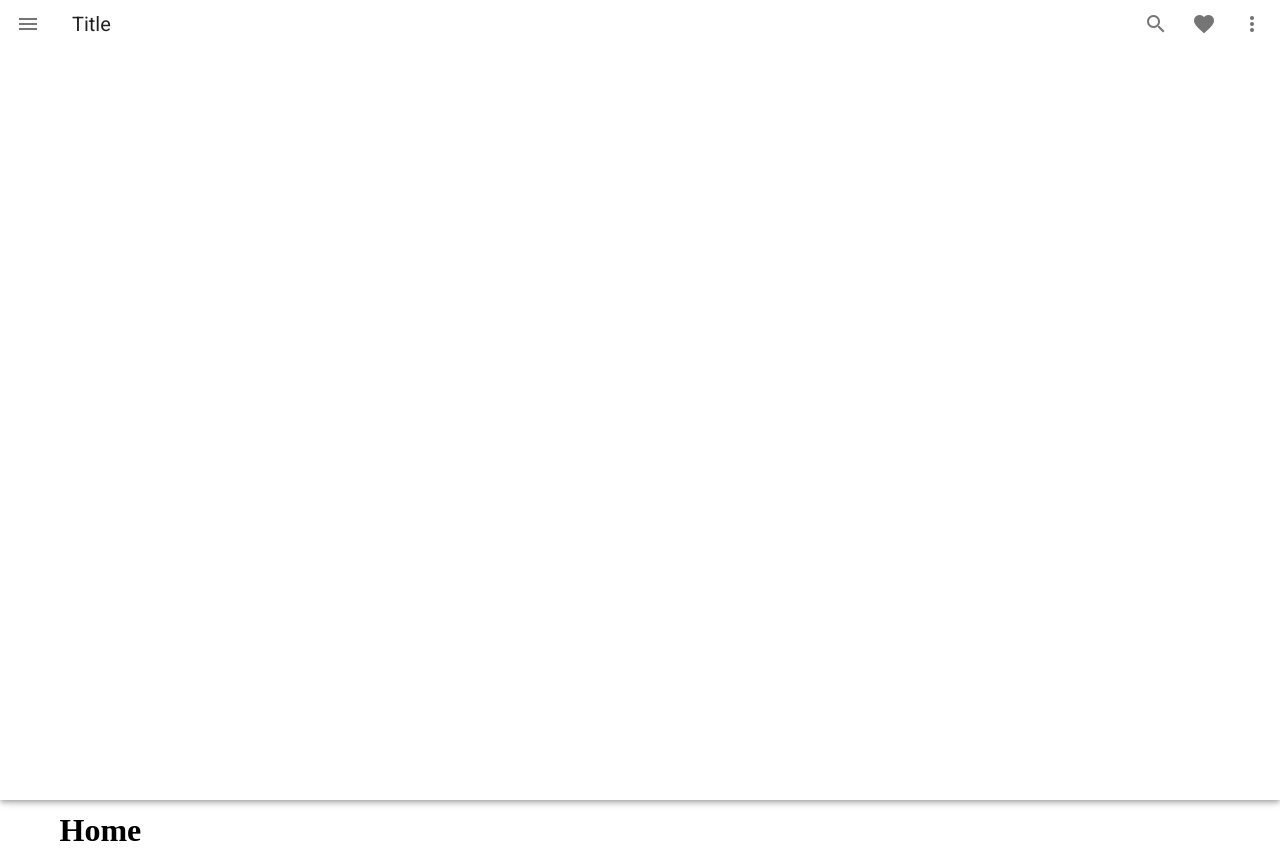
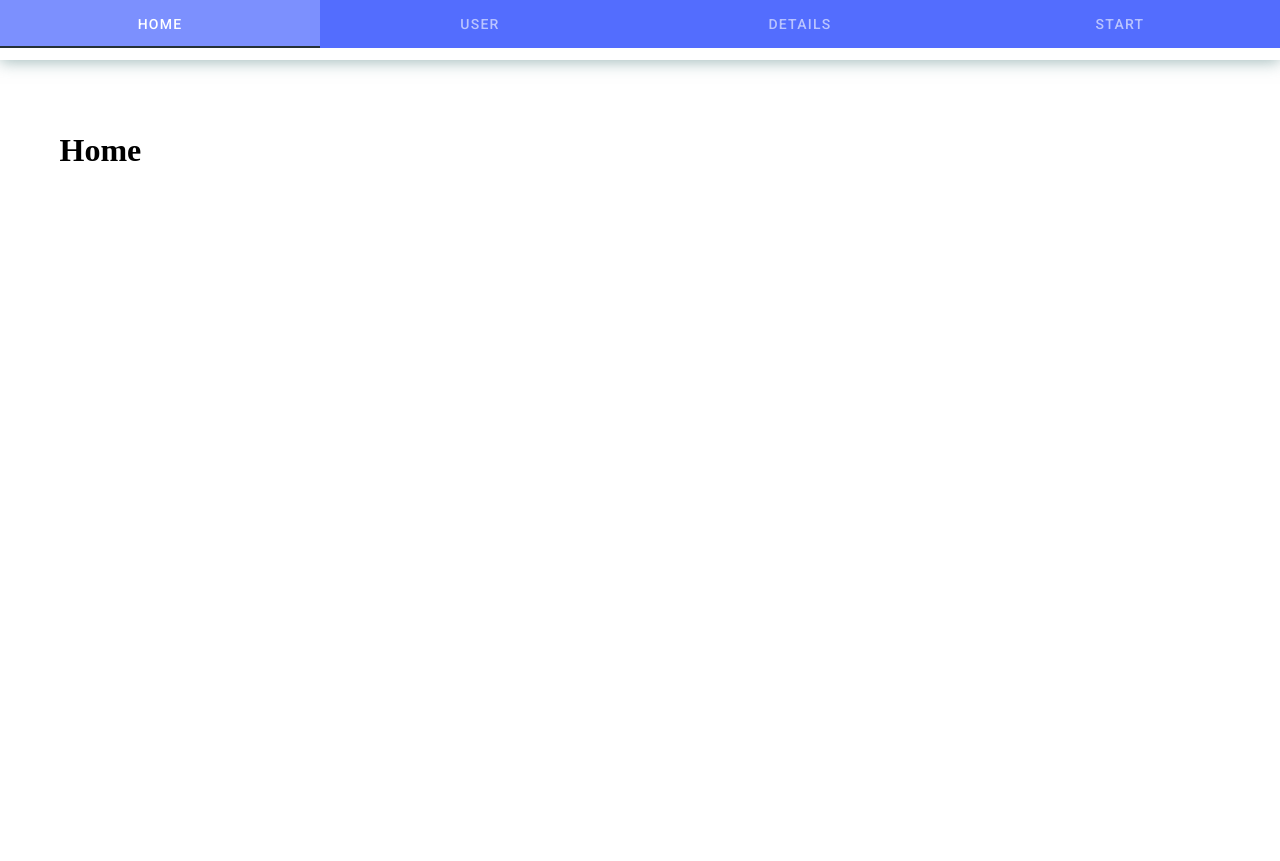
Before and after one commit to AmauriMarcos/vue-router, a Vue app: page / in a window 1280 px wide. After the commit the page ends 800 px from the top, so only its background shows below. Built offline with nearby package versions, Linux system fonts and the light colour scheme.

Commit message:
add tab and links to it

```diff
--- a/src/App.vue
+++ b/src/App.vue
@@ -1,15 +1,10 @@
 <template>
-<div>
-  <div class="header">
-     <Header></Header>
+  <div>
+    <Header></Header>
+    <div class="container">
+        <router-view></router-view>
+    </div>
   </div>
-
-  <div class="container">
-     <router-view></router-view>
-   </div>
-</div>
-
-
 </template>
 
 <script>
@@ -22,6 +17,12 @@ export default {
 </script>
 
 <style lang="scss">
+  *{
+     box-sizing: border-box;
+     margin: 0;
+     padding: 0;
+  }
+
   h2{
     margin-bottom: 3rem;
   }
@@ -30,6 +31,7 @@ export default {
   }
   .container{
     padding: 3% 15%;
+    /* margin-top: 3rem; */
   }
  /*  .header{
     position: fixed;
--- a/src/components/Header.vue
+++ b/src/components/Header.vue
@@ -1,31 +1,101 @@
 <template>
-    <div id="app">
-    <v-app id="inspire">
-      <v-toolbar dense>
-        <v-app-bar-nav-icon></v-app-bar-nav-icon>
+    <div class="app">
+        <div
+          class="navbar"
+          :class="{ 'navbar--hidden': !showNavbar }"
 
-        <v-toolbar-title>Title</v-toolbar-title>
-
-        <v-spacer></v-spacer>
-
-        <v-btn icon>
-          <v-icon>mdi-magnify</v-icon>
-        </v-btn>
-
-        <v-btn icon>
-          <v-icon>mdi-heart</v-icon>
-        </v-btn>
-
-        <v-btn icon>
-          <v-icon>mdi-dots-vertical</v-icon>
-        </v-btn>
-      </v-toolbar>
-    </v-app>
+        >
+          <v-app>
+            <v-tabs
+              fixed-tabs
+              background-color='indigo accent-2'
+              dark
+            >
+            <v-tabs-slider color="blue-grey darken-4"></v-tabs-slider>
+            <v-tab to="/">
+              Home
+            </v-tab>
+            <v-tab to="/user">
+              User
+            </v-tab>
+            <v-tab to="/user/detail">
+              Details
+            </v-tab>
+            <v-tab to="/user/start">
+              Start
+            </v-tab>
+            </v-tabs>
+          </v-app>
+        </div>
     </div>
 </template>
 
 <script>
 export default {
-
+   data(){
+     return{
+       showNavbar: true,
+       lastScrollPosition: 0
+     }
+   },
+   mounted () {
+       window.addEventListener('scroll', this.onScroll)
+   },
+   beforeDestroy () {
+       window.removeEventListener('scroll', this.onScroll)
+   },
+   methods:{
+     onScroll () {
+        const currentScrollPosition = window.pageYOffset || document.documentElement.scrollTop
+        if (currentScrollPosition < 0) {
+          return
+        }
+        // Stop executing this function if the difference between
+        // current scroll position and last scroll position is less than some offset
+        if (Math.abs(currentScrollPosition - this.lastScrollPosition) < 200) {
+          return
+        }
+        this.showNavbar = currentScrollPosition < this.lastScrollPosition
+        this.lastScrollPosition = currentScrollPosition
+      }
+   }
 };
 </script>
+
+<style lang="scss" scoped>
+
+.app {
+  width: 100vw;
+ /*  margin-bottom: 3rem; */
+ height: 15vh;
+
+}
+
+.navbar {
+  height: 60px;
+  width: 100vw;
+  position: fixed;
+/*   top: 0;
+  left: 0; */
+  box-shadow: 0 2px 15px rgba(71, 120, 120, 0.5);
+  transform: translate3d(0, 0, 0);
+  transition: 0.1s all ease-out;
+}
+
+.navbar.navbar--hidden {
+  box-shadow: none;
+  transform: translate3d(0, -100%, 0);
+}
+
+.v-application--wrap{
+  min-height: 0vh !important;
+}
+
+.theme--light.v-application{
+  background: none;
+}
+
+.navbar[data-v-61dd7a3d]{
+  box-shadow: none;
+}
+</style>
```
Also changed, not shown: src/views/user/UserDetail.vue (indentation only).
